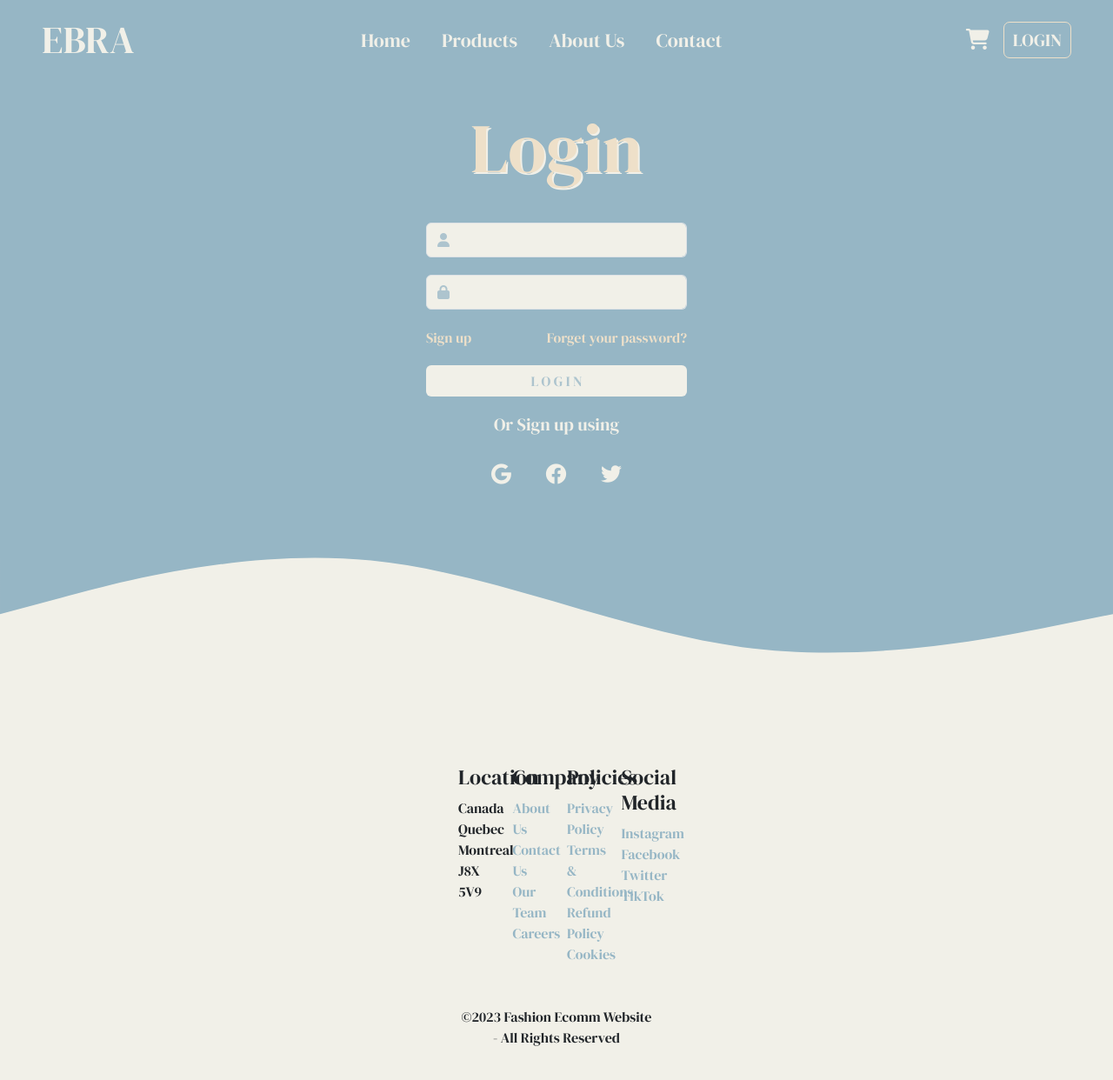
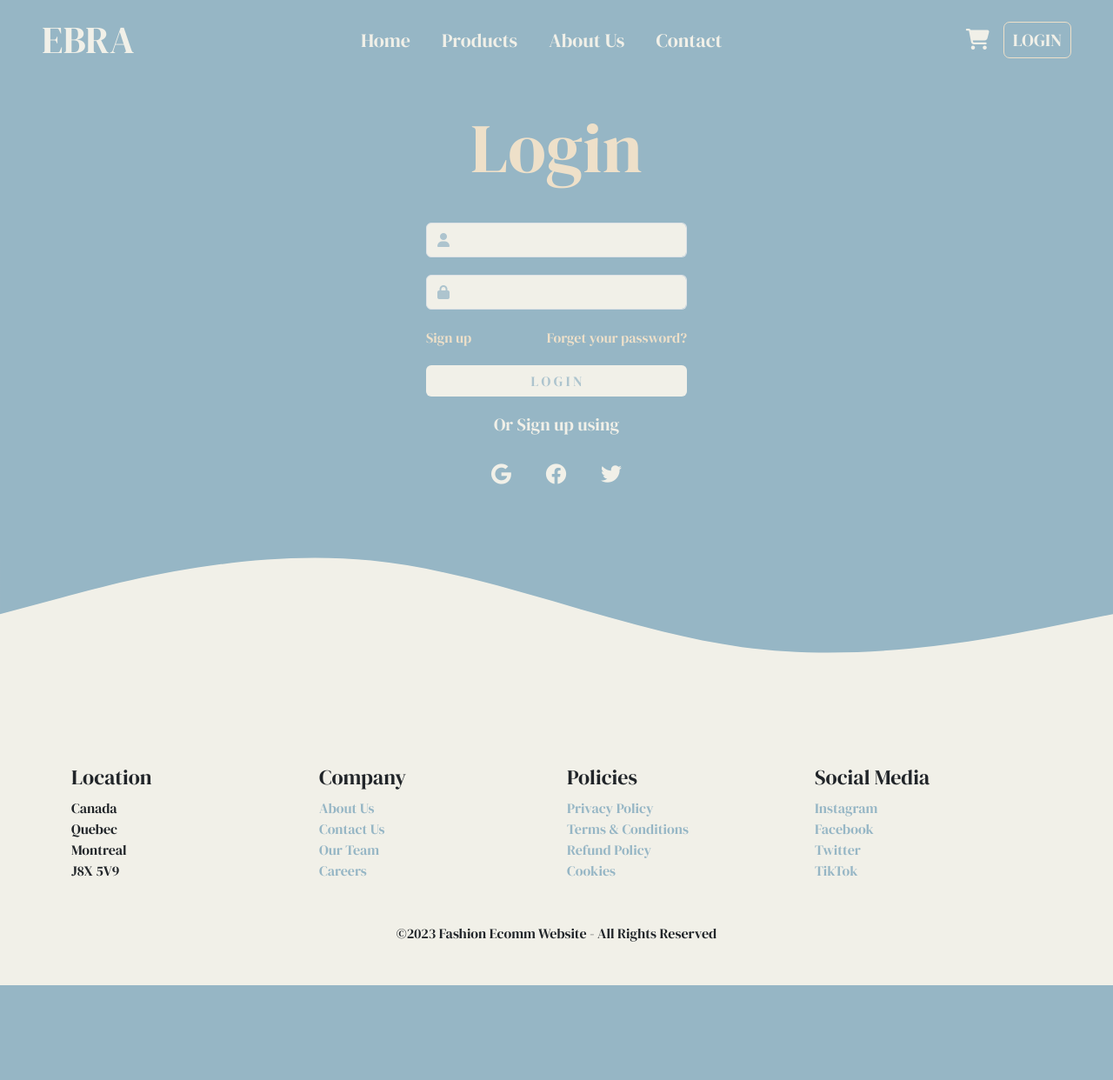
Before and after one commit to adinashby-vanier-college/transactional-web-project-MalekGhazal, a React (Create React App) app in the folder ecomm-project/: page /login in a window 1280 px wide. Shown: the top 1242 px of the page at 87% size. After the commit the page ends 1133 px from the top, so only its background shows below. Built offline with nearby package versions, Linux system fonts and the light colour scheme.

Commit message:
Fixed CSS Conflicts

```diff
--- a/ecomm-project/src/pages/Login/Login.css
+++ b/ecomm-project/src/pages/Login/Login.css
@@ -1,14 +1,8 @@
-.header {
+.login-header {
   color: var(--primary-baige);
   font-size: 5rem;
   text-align: center;
   padding: 30px;
-}
-.container {
-  /* display: flex; */
-  justify-content: center;
-  align-items: center;
-  width: 250px;
 }
 
 .using {
--- a/ecomm-project/src/pages/Login/Login.js
+++ b/ecomm-project/src/pages/Login/Login.js
@@ -23,7 +23,7 @@ const Login = () => {
   return (
     <>
       <Container fluid className="px-5">
-        <h1 className="header">Login</h1>
+        <h1 className="login-header">Login</h1>
 
         <div className="signupform">
           <Form noValidate validated={validated} onSubmit={handleSubmit}>
--- a/ecomm-project/src/pages/SignUp/SignUp.js
+++ b/ecomm-project/src/pages/SignUp/SignUp.js
@@ -23,7 +23,7 @@ const SignUp = () => {
   return (
     <>
       <Container fluid className="px-5">
-        <h1 className="header">Sign Up</h1>
+        <h1 className="login-header">Sign Up</h1>
 
         <div className="signupform">
           <Form noValidate validated={validated} onSubmit={handleSubmit}>
```
